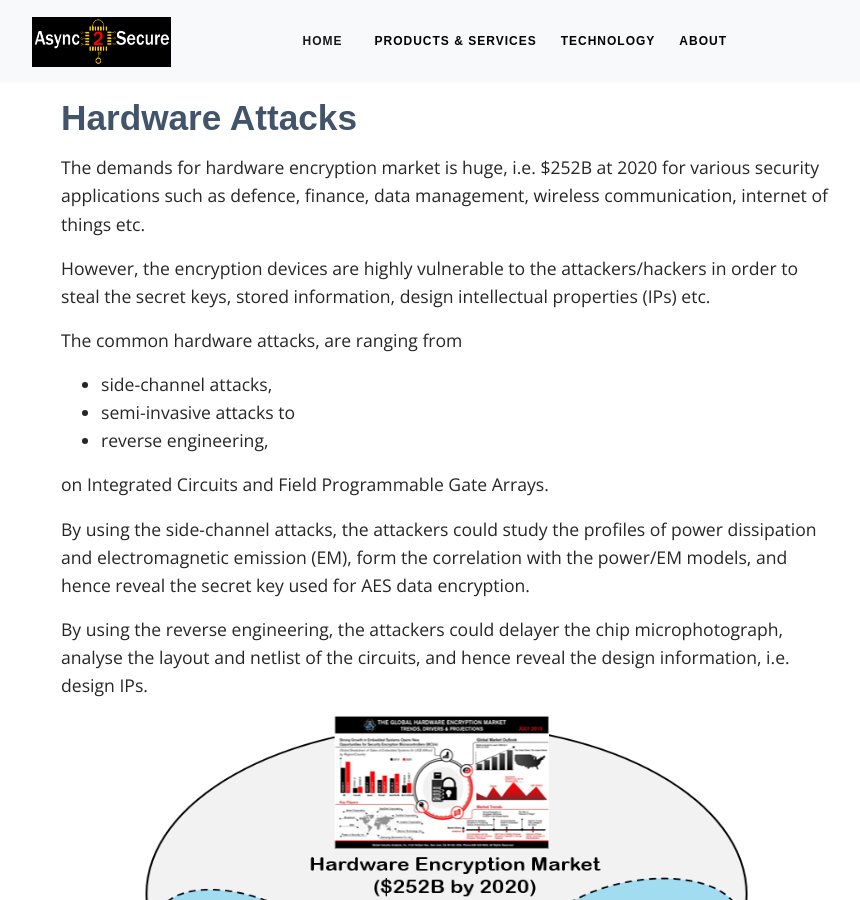
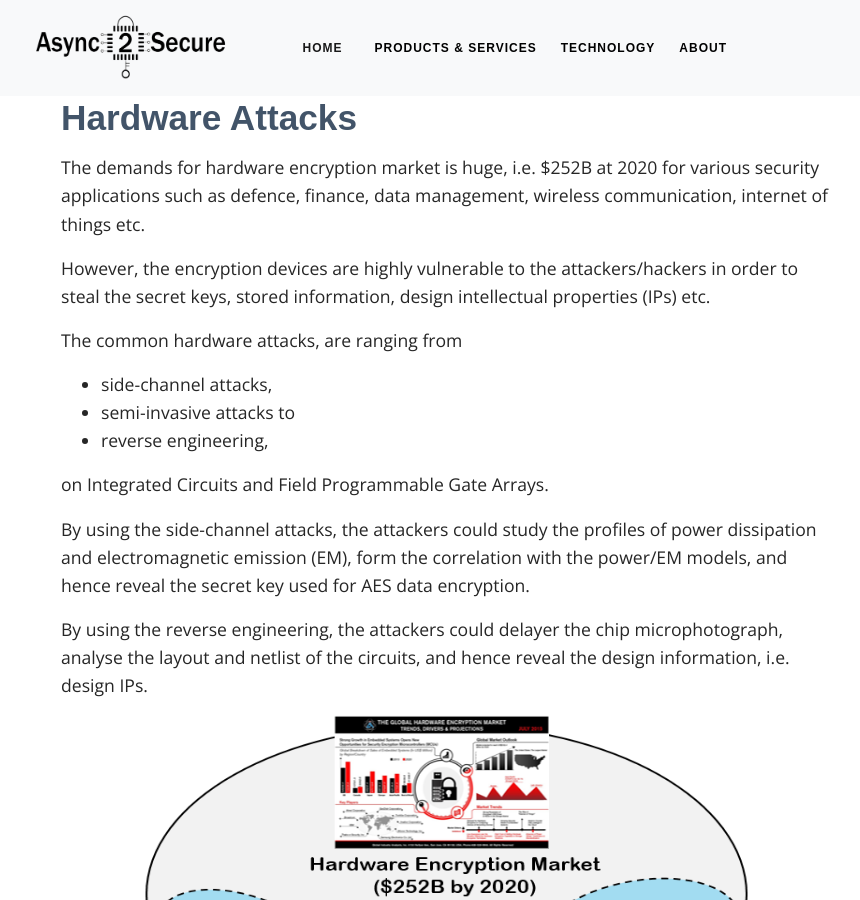
Before and after one commit to async2secure/async2secure.github.io, a Jekyll site: the page built from _pages/attack.md, in a window 1280 px wide and 900 px high. Shown: the whole window, without its empty margins (194-1054 px from the left). Built offline with Jekyll 4.4.1, drawn with Linux system fonts in a browser that asks for light colours; some web fonts are replaced.

Commit message:
change logo

```diff
--- a/_includes/header.html
+++ b/_includes/header.html
@@ -6,7 +6,7 @@
 
     <div class="col-1">
       <a class="navbar-brand" href="/">
-        <img src="/assets/home/logo_1_color2.png" style="widows: 398px;height:50px;">
+        <img src="/assets/home/logo_bg_transparent.png" style="widows: 398px;height:70px;">
       </a>
     </div>
 
```
Also changed, not shown: assets/home/logo_bg_transparent.png (added), assets/home/logo_bw_bd.png (added).
